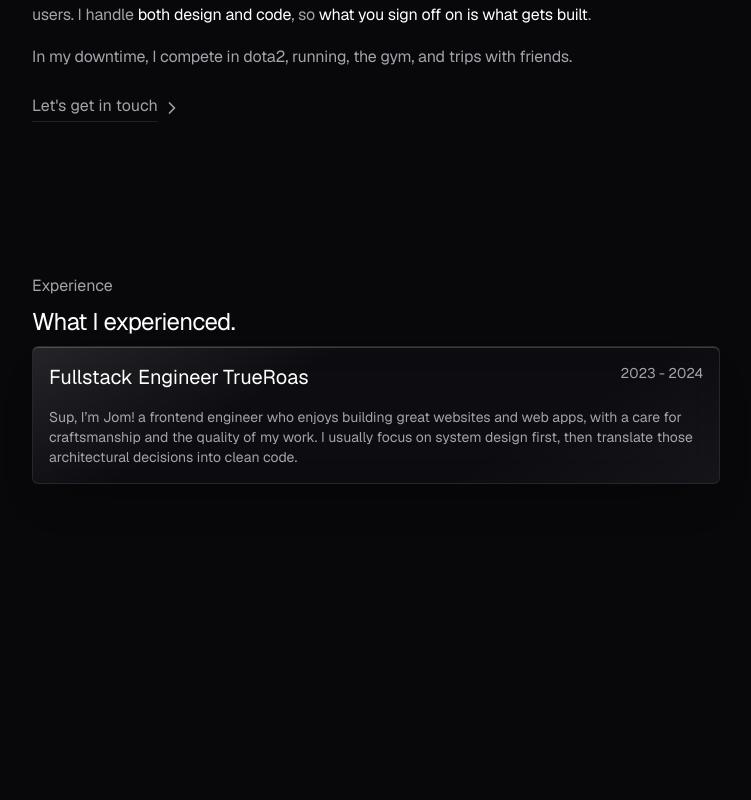
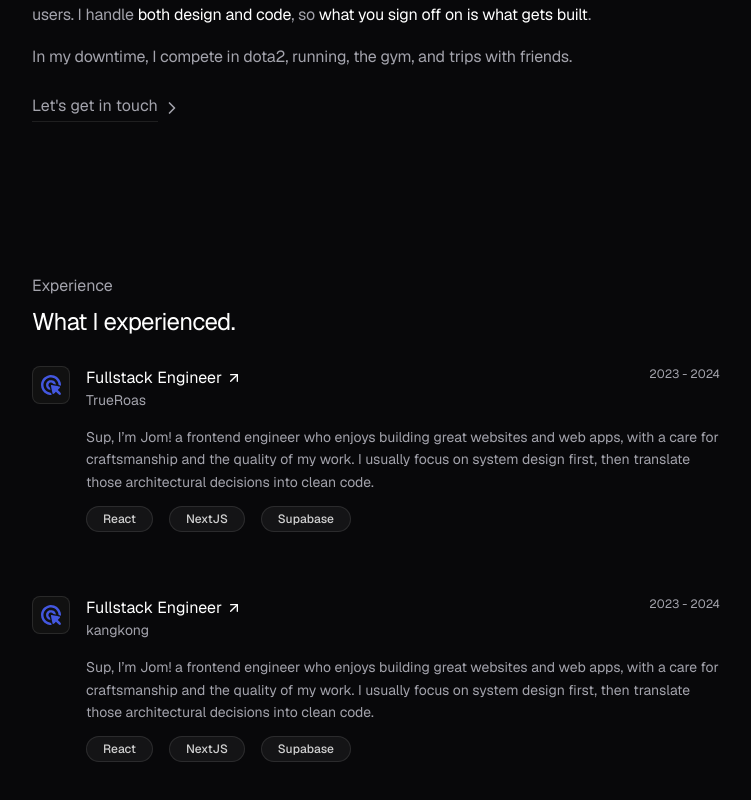
Before and after one commit to jmlsoteyza/chocobutternut, a Next.js app: page / in a window 1280 px wide. Shown: the part 502-1302 px from the top of the page, without its empty margins (264-1015 px from the left). Before the commit the page ends 1066 px from the top, so only its background shows below. Built offline with nearby package versions, Linux system fonts and the light colour scheme.

Commit message:
feat: implement Experience component with dynamic data rendering and logo integration

```diff
--- a/components/experience.tsx
+++ b/components/experience.tsx
@@ -1,3 +1,57 @@
+import { ArrowUpRight } from 'lucide-react';
+import Image from 'next/image';
+
+interface ExperienceItem {
+  id: number;
+  company: string;
+  year: string;
+  role: string;
+  link: string;
+  description: string;
+  logo: {
+    width: number;
+    height: number;
+    src: string;
+    alt: string;
+  };
+  skills: string[];
+}
+
+const experienceData: ExperienceItem[] = [
+  {
+    id: 1,
+    company: 'TrueRoas',
+    year: '2023 - 2024',
+    role: 'Fullstack Engineer',
+    link: 'trueroas.com',
+    description:
+      'Sup, I’m Jom! a frontend engineer who enjoys building great websites and web apps, with a care for craftsmanship and the quality of my work. I usually focus on system design first, then translate those architectural decisions into clean code.',
+    logo: {
+      width: 20,
+      height: 20,
+      src: '/reroas_logo.svg',
+      alt: 'trueroas logo'
+    },
+    skills: ['React', 'NextJS', 'Supabase']
+  },
+  {
+    id: 2,
+    company: 'kangkong',
+    year: '2023 - 2024',
+    role: 'Fullstack Engineer',
+    link: 'www.com',
+    description:
+      'Sup, I’m Jom! a frontend engineer who enjoys building great websites and web apps, with a care for craftsmanship and the quality of my work. I usually focus on system design first, then translate those architectural decisions into clean code.',
+    logo: {
+      width: 20,
+      height: 20,
+      src: '/reroas_logo.svg',
+      alt: 'trueroas logo'
+    },
+    skills: ['React', 'NextJS', 'Supabase']
+  }
+];
+
 export default function Experience() {
   return (
     <section>
@@ -7,23 +61,127 @@ export default function Experience() {
           <h1 className="text-text-highlight text-2xl tracking-tight">
             What I experienced.
           </h1>
-          <div className="relative w-full cursor-pointer flex-col gap-4 rounded-md border border-white/[0.11] bg-[#14141a]/[0.44] p-4 text-sm shadow-[inset_0_1px_0_rgba(255,255,255,0.2),0_24px_48px_-28px_rgba(0,0,0,0.6)] backdrop-blur-lg backdrop-saturate-[1.6] after:pointer-events-none after:absolute after:inset-0 after:rounded-[inherit] after:content-[''] after:[background:linear-gradient(150deg,#ffffff1a,#fff0_34%,#fff0_70%,#ffffff0a)]">
-            <div className="flex w-full flex-row justify-between">
-              <div className="text-text-highlight inline-flex gap-1 text-xl">
-                <h3>Fullstack Engineer</h3>
-                <p>TrueRoas</p>
-              </div>
-              <span>2023 - 2024</span>
-            </div>
-            <p className="pt-4">
-              Sup, I’m Jom! a frontend engineer who enjoys building great
-              websites and web apps, with a care for craftsmanship and the
-              quality of my work. I usually focus on system design first, then
-              translate those architectural decisions into clean code.
-            </p>
+
+          <div className="flex flex-col gap-6">
+            {experienceData.map(
+              ({ id, company, year, role, description, logo, skills }) => (
+                <div
+                  key={id}
+                  className="group relative -mx-5 flex cursor-pointer gap-4 overflow-hidden rounded-xl p-5 text-sm transition duration-300 hover:border-white/20 hover:bg-white/[0.04]"
+                >
+                  <div className="flex size-9.5 shrink-0 items-center justify-center rounded-lg border border-white/10 bg-[#111] transition-colors duration-300 group-hover:border-white/20">
+                    <Image {...logo} />
+                  </div>
+                  <div className="flex w-full flex-col gap-1">
+                    <div className="flex w-full items-start justify-between gap-4">
+                      <div className="flex flex-col">
+                        <div className="inline-flex items-center gap-1">
+                          <h3 className="text-text-highlight text-base">
+                            {role}
+                          </h3>
+                          <ArrowUpRight
+                            size={16}
+                            strokeWidth={2}
+                            color="white"
+                            className="transition-transform duration-300 group-hover:translate-x-1 group-hover:-translate-y-1"
+                          />
+                        </div>
+                        <p>{company}</p>
+                      </div>
+                      <span className="shrink-0 text-xs">{year}</span>
+                    </div>
+                    <p className="pt-3 leading-relaxed">{description}</p>
+                    <div className="flex flex-row gap-4 pt-2 text-xs">
+                      {skills.map((skill) => (
+                        <span
+                          key={skill}
+                          className="rounded-full border border-white/10 bg-white/5 px-4 py-1 font-medium text-white/80 transition-colors duration-300 group-hover:border-white/20 group-hover:bg-white/10"
+                        >
+                          {skill}
+                        </span>
+                      ))}
+                    </div>
+                  </div>
+                </div>
+              )
+            )}
           </div>
         </div>
       </div>
     </section>
   );
 }
+
+// save 2 card design
+
+// <p>3</p>
+// <div className="inline-flex w-full flex-col gap-2">
+//   <span>Experience</span>
+//   <h1 className="text-text-highlight text-2xl tracking-tight">
+//     What I experienced.
+//   </h1>
+//   <div className="relative flex w-full cursor-pointer gap-4 rounded-xl border border-white/10 bg-[linear-gradient(to_bottom,rgba(255,255,255,0.06),rgba(255,255,255,0.01))] p-5 text-sm before:absolute before:inset-x-8 before:top-0 before:h-px before:bg-[linear-gradient(to_right,transparent,rgba(255,255,255,0.5),transparent)] before:content-['']">
+//     <div className="flex size-9.5 shrink-0 items-center justify-center rounded-lg border border-white/10 bg-[#111]">
+//       <Image
+//         width={20}
+//         height={20}
+//         src="/reroas_logo.svg"
+//         alt="trueroas logo"
+//       />
+//     </div>
+//     <div className="flex w-full flex-col gap-1">
+//       <div className="flex w-full items-start justify-between gap-4">
+//         <div className="flex flex-col">
+//           <h3 className="text-text-highlight text-base">
+//             Fullstack Engineer
+//           </h3>
+//           <p>TrueRoas</p>
+//         </div>
+//         <span className="shrink-0 text-xs">2023 - 2024</span>
+//       </div>
+//       <p className="pt-3 leading-relaxed">
+//         Sup, I’m Jom! a frontend engineer who enjoys building great
+//         websites and web apps, with a care for craftsmanship and the
+//         quality of my work. I usually focus on system design first, then
+//         translate those architectural decisions into clean code.
+//       </p>
+//     </div>
+//   </div>
+// </div>
+
+// save 2 design
+{
+  /* <p>2</p>
+<div className="inline-flex w-full flex-col gap-2">
+  <span>Experience</span>
+  <h1 className="text-text-highlight text-2xl tracking-tight">
+    What I experienced.
+  </h1>
+  <div className="group relative w-full cursor-pointer overflow-hidden rounded-xl border border-white/10 bg-white/[0.03] p-5 text-sm transition duration-300 hover:-translate-y-0.5 hover:border-white/20 hover:bg-white/[0.06]">
+    <div className="pointer-events-none absolute -top-24 -right-24 size-48 rounded-full bg-indigo-500/20 opacity-0 blur-3xl transition-opacity duration-300 group-hover:opacity-100" />
+    <div className="relative flex w-full flex-col gap-4">
+      <div className="flex w-full flex-row items-center justify-between">
+        <h3 className="text-text-highlight text-base">
+          Fullstack Engineer
+        </h3>
+        <span className="text-xs">2023 - 2024</span>
+      </div>
+      <div className="inline-flex items-center gap-1.5">
+        <p>TrueRoas</p>
+        <Image
+          width={15}
+          height={15}
+          src="/reroas_logo.svg"
+          alt="trueroas logo"
+        />
+      </div>
+      <p className="leading-relaxed">
+        Sup, I’m Jom! a frontend engineer who enjoys building great
+        websites and web apps, with a care for craftsmanship and the
+        quality of my work. I usually focus on system design first, then
+        translate those architectural decisions into clean code.
+      </p>
+    </div>
+  </div>
+</div> */
+}
```
Also changed, not shown: public/reroas_logo.svg (added).
